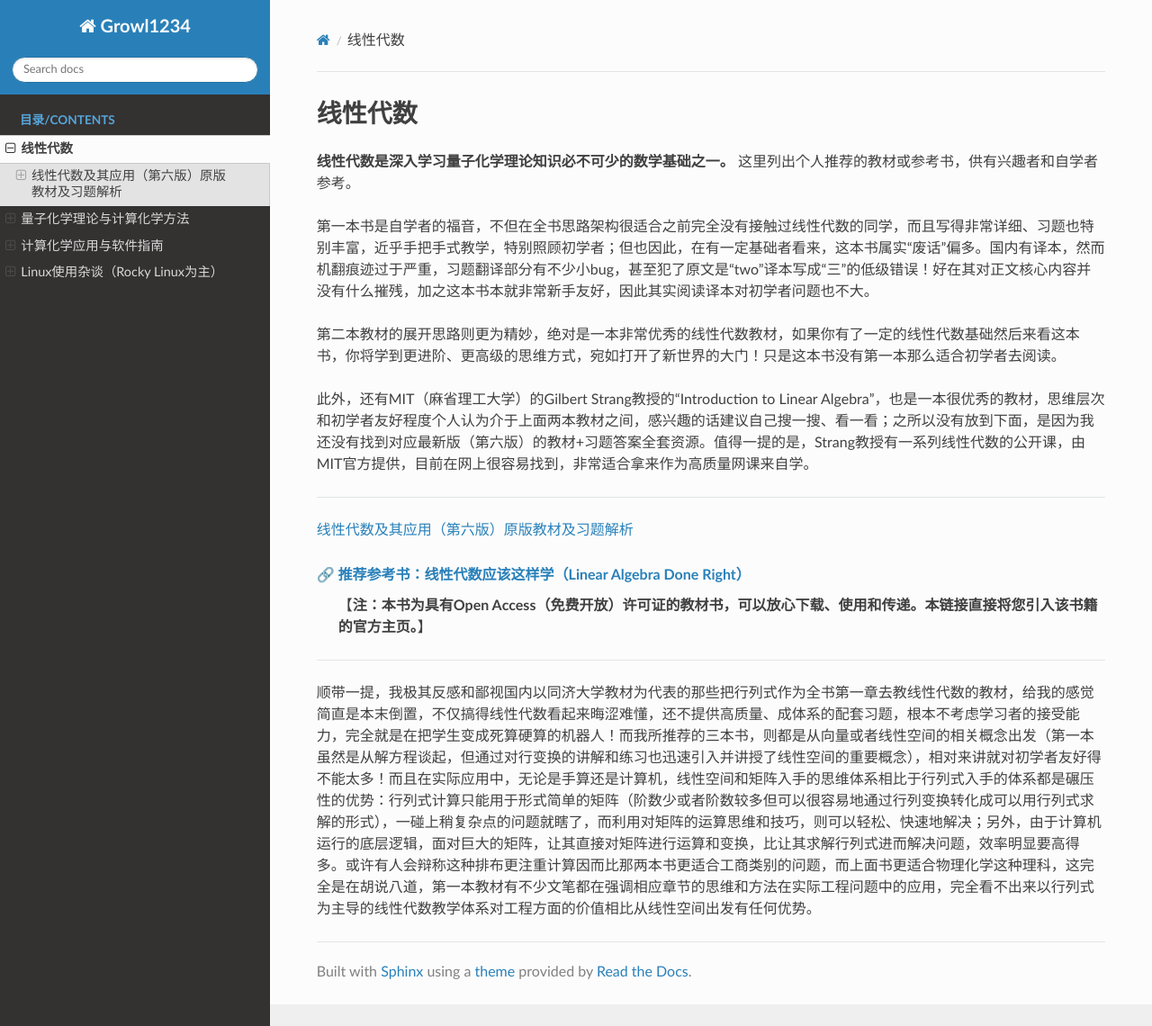
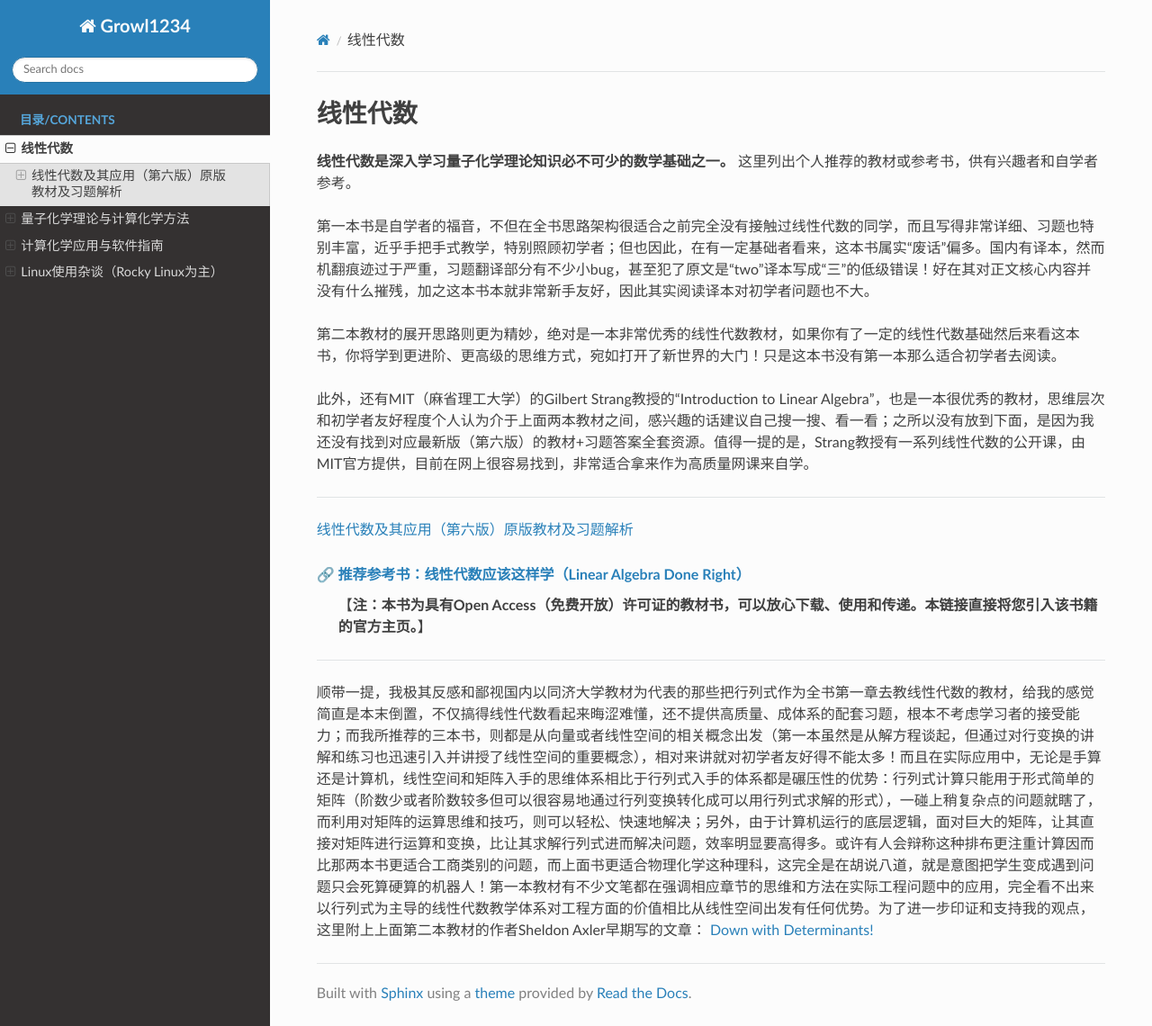
Before and after one commit to Growl1234/RTDProject, a Sphinx documentation site: the page built from source/linear_algebra/index.rst, in a window 1280 px wide and 1140 px high. Shown: the whole window at 90% size. Built offline with Sphinx 7.4.7 and the Read the Docs theme 3.1.0, drawn with Linux system fonts in a browser that asks for light colours.

Commit message:
Update index.rst

```diff
--- a/source/linear_algebra/index.rst
+++ b/source/linear_algebra/index.rst
@@ -18,7 +18,7 @@
 
 ~~~~~~~~~~~~~~
 
-顺带一提，我极其反感和鄙视国内以同济大学教材为代表的那些把行列式作为全书第一章去教线性代数的教材，给我的感觉简直是本末倒置，不仅搞得线性代数看起来晦涩难懂，还不提供高质量、成体系的配套习题，根本不考虑学习者的接受能力，完全就是在把学生变成死算硬算的机器人！而我所推荐的三本书，则都是从向量或者线性空间的相关概念出发（第一本虽然是从解方程谈起，但通过对行变换的讲解和练习也迅速引入并讲授了线性空间的重要概念），相对来讲就对初学者友好得不能太多！而且在实际应用中，无论是手算还是计算机，线性空间和矩阵入手的思维体系相比于行列式入手的体系都是碾压性的优势：行列式计算只能用于形式简单的矩阵（阶数少或者阶数较多但可以很容易地通过行列变换转化成可以用行列式求解的形式），一碰上稍复杂点的问题就瞎了，而利用对矩阵的运算思维和技巧，则可以轻松、快速地解决；另外，由于计算机运行的底层逻辑，面对巨大的矩阵，让其直接对矩阵进行运算和变换，比让其求解行列式进而解决问题，效率明显要高得多。或许有人会辩称这种排布更注重计算因而比那两本书更适合工商类别的问题，而上面书更适合物理化学这种理科，这完全是在胡说八道，第一本教材有不少文笔都在强调相应章节的思维和方法在实际工程问题中的应用，完全看不出来以行列式为主导的线性代数教学体系对工程方面的价值相比从线性空间出发有任何优势。
+顺带一提，我极其反感和鄙视国内以同济大学教材为代表的那些把行列式作为全书第一章去教线性代数的教材，给我的感觉简直是本末倒置，不仅搞得线性代数看起来晦涩难懂，还不提供高质量、成体系的配套习题，根本不考虑学习者的接受能力；而我所推荐的三本书，则都是从向量或者线性空间的相关概念出发（第一本虽然是从解方程谈起，但通过对行变换的讲解和练习也迅速引入并讲授了线性空间的重要概念），相对来讲就对初学者友好得不能太多！而且在实际应用中，无论是手算还是计算机，线性空间和矩阵入手的思维体系相比于行列式入手的体系都是碾压性的优势：行列式计算只能用于形式简单的矩阵（阶数少或者阶数较多但可以很容易地通过行列变换转化成可以用行列式求解的形式），一碰上稍复杂点的问题就瞎了，而利用对矩阵的运算思维和技巧，则可以轻松、快速地解决；另外，由于计算机运行的底层逻辑，面对巨大的矩阵，让其直接对矩阵进行运算和变换，比让其求解行列式进而解决问题，效率明显要高得多。或许有人会辩称这种排布更注重计算因而比那两本书更适合工商类别的问题，而上面书更适合物理化学这种理科，这完全是在胡说八道，就是意图把学生变成遇到问题只会死算硬算的机器人！第一本教材有不少文笔都在强调相应章节的思维和方法在实际工程问题中的应用，完全看不出来以行列式为主导的线性代数教学体系对工程方面的价值相比从线性空间出发有任何优势。为了进一步印证和支持我的观点，这里附上上面第二本教材的作者Sheldon Axler早期写的文章： `Down with Determinants! <https://www.axler.net/DwD.html>`_
 
 .. toctree::
    :maxdepth: 5
```
